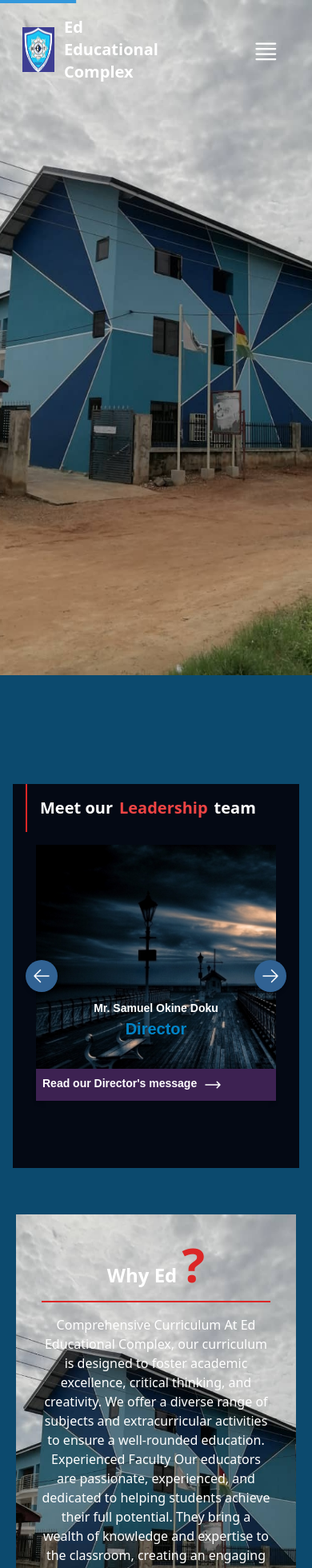
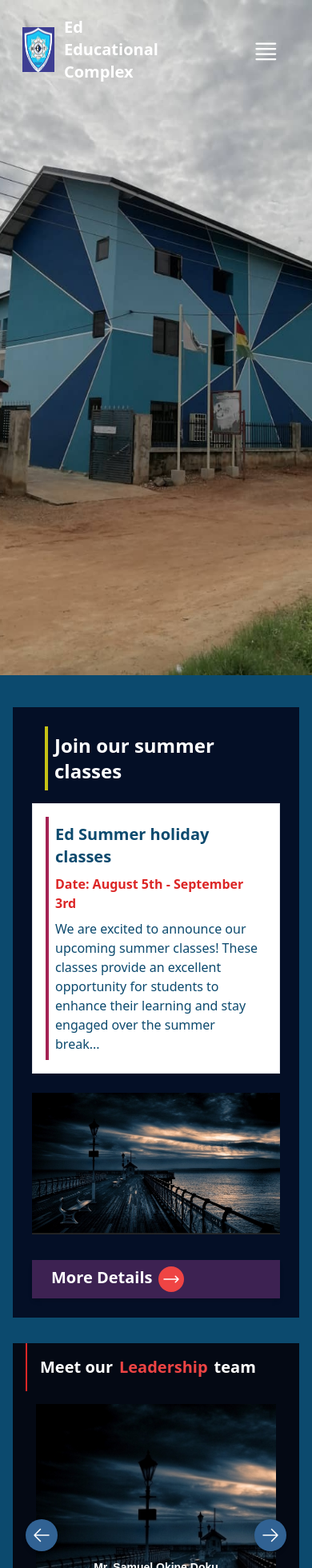
Before and after one commit to KendrickOdei/MyEdApp, a React (Vite) app: page / in a window 390 px wide. Shown: the top 1960 px of the page at 80% size. Built offline with nearby package versions, Linux system fonts and the light colour scheme.

Commit message:
Added news section

```diff
--- a/src/App.tsx
+++ b/src/App.tsx
@@ -1,5 +1,5 @@
-
-import { BrowserRouter as Router, Routes, Route, Navigate, } from 'react-router-dom';
+import { useState,useEffect, } from 'react';
+import { BrowserRouter as Router, Routes, Route, Navigate, useLocation, } from 'react-router-dom';
 import Layout from './Layouts/layouts';
 import NavBar from '../src/Components/NavBar';
 import Hero from '../src/Components/hero'; // Adjusted filename assuming correct case
@@ -14,23 +14,30 @@ import DirectorsMesssage from './pages/DirectorsMesssage';
 import './App.css';
 import './Components/header.css';
 import './index.css';
+import CustomLoadingBar from './Components/CustomLoadingBar';
 
 
 
 
 
+const App: React.FC = () => {
+  const location = useLocation();
+  const [loading, setLoading] = useState(false);
 
-function App() {
+  useEffect(() => {
+    // Start loading when location changes
+    setLoading(true);
+    const timer = setTimeout(() => {
+      setLoading(false);
+    }, 1000); // Adjust this duration to match your loading needs
 
-
+    return () => clearTimeout(timer);
+  }, [location]);
 
   return (
-
-    <Router>
-
-    <NavBar />
-
-
+    <div>
+      {loading && <CustomLoadingBar duration={1000} />}
+      <NavBar />
       <Routes>
         <Route path="/" element={<Layout><Hero /></Layout>} />
         <Route path="/DirectorsMessage" element={<DirectorsMesssage />} />
@@ -40,10 +47,8 @@ function App() {
         <Route path="/contact" element={<Layout><Contact /></Layout>} />
         <Route path="*" element={<Navigate to="/" />} />
       </Routes>
-
-    <Footer />
-  </Router>
+      <Footer />
+    </div>
   );
-}
-
+};
 export default App;
--- /dev/null
+++ b/src/Components/CustomLoadingBar.tsx
@@ -0,0 +1,26 @@
+import React, { useEffect, useState } from 'react';
+
+
+const CustomLoadingBar: React.FC<{ duration: number }> = ({ duration }) => {
+  const [progress, setProgress] = useState(0);
+
+  useEffect(() => {
+    const interval = setInterval(() => {
+      setProgress(prev => {
+        if (prev >= 100) {
+          clearInterval(interval);
+          return 100;
+        }
+        return prev + 10; // Increment progress
+      });
+    }, duration / 10); // Adjust increment rate
+
+    return () => clearInterval(interval);
+  }, [duration]);
+
+  return (
+    <div className="loading-bar" style={{ width: `${progress}%` }}></div>
+  );
+};
+
+export default CustomLoadingBar;
--- a/src/Components/LeadershipTeam.tsx
+++ b/src/Components/LeadershipTeam.tsx
@@ -1,5 +1,9 @@
 import { useState } from 'react';
 import { NavLink } from 'react-router-dom';
+import { motion } from 'framer-motion';
+
+
+
 
 export const LeadershipTeam: React.FC = () => {
   const [currentMember, setCurrentMember] = useState(0); // 0 for Mr. Samuel Okine Doku, 1 for Mr. S, 2 for Mr. M
@@ -34,7 +38,16 @@ export const LeadershipTeam: React.FC = () => {
   ];
 
   return (
-    <div
+    <motion.div
+    initial={{ y: 50, opacity: 0 }}
+    whileInView={{ y: 0, opacity: 1 }}
+    transition={{
+      delay: 0.1,
+      x: { type: "inertia", velocity: 10, stiffness: 60 },
+      opacity: { duration: 1, ease: "easeIn" },
+      duration: 0.5
+    }}
+    viewport={{ once: true }}
   className="sm:ml-8 sm:mr-8 ml-4 mr-4 relative mt-[-40px] bg-[rgb(4,9,20)] h-[480px] sm:h-[590px]"
   style={{ backgroundImage: `url(/src/assets/ED DP.png)` }}
 >
@@ -160,7 +173,7 @@ export const LeadershipTeam: React.FC = () => {
       </div>
     ))}
   </div>
-</div>
+</motion.div>
 
   );
 }
--- a/src/Components/LoadingBar.tsx
+++ /dev/null
@@ -1,31 +0,0 @@
-import React, { useEffect, useState } from 'react';
-
-
-const LoadingBar: React.FC = () => {
-  const [progress, setProgress] = useState(0);
-
-  useEffect(() => {
-    const updateProgress = () => {
-      if (progress < 100) {
-        setProgress((prev) => prev + 25); // Adjust step size
-      }
-    };
-
-    const timer = setInterval(updateProgress, 500); // Adjust interval for progress speed
-
-    return () => clearInterval(timer);
-  }, [progress]);
-
-  // Hide loading bar when progress reaches 100%
-  useEffect(() => {
-    if (progress >= 100) {
-      setTimeout(() => setProgress(0), 500); // Hide after reaching 100%
-    }
-  }, [progress]);
-
-  return (
-    <div className={`loading-bar ${progress >= 100 ? 'loaded' : 'loading'}`} style={{ transform: `scaleX(${progress / 100})` }}></div>
-  );
-};
-
-export default LoadingBar;
--- /dev/null
+++ b/src/Components/NewsSection.tsx
@@ -0,0 +1,103 @@
+import React from 'react';
+import { NavLink } from 'react-router-dom';
+import { motion } from 'framer-motion';
+
+interface NewsItemProps {
+  title: string;
+  date: string;
+  description: string;
+}
+
+const NewsItem: React.FC<NewsItemProps> = ({ title, date, description }) => (
+  <div className="mb-6 p-4 border border-gray-200  bg-white">
+     <div className="border-l-4 border-[#A42254] p-2">
+    <h2 className="text-sky-900 text-xl font-bold mb-2">{title}</h2>
+    <p className="text-red-600 mb-2 font-bold">{date}</p>
+    <p className="text-sky-900">{description}</p>
+  </div>
+
+  </div>
+
+);
+
+const NewsSection: React.FC = () => {
+  const newsItems = [
+    {
+      title: "Ed Summer holiday classes",
+      date: "Date: August 5th - September 3rd",
+      description: "We are excited to announce our upcoming summer classes! These classes provide an excellent opportunity for students to enhance their learning and stay engaged over the summer break..."
+    },
+
+    // Add more news items as needed
+  ];
+
+  return (
+    <motion.section className="p-6  md:ml-6 md:mr-6 mr-4 ml-4 bg-[#040F26] "
+    initial={{ y: 50, opacity: 0 }}
+        whileInView={{ y: 0, opacity: 1 }}
+        transition={{
+          delay: 0.1,
+          x: { type: "inertia", velocity: 10, stiffness: 60 },
+          opacity: { duration: 1, ease: "easeIn" },
+          duration: 0.5
+        }}
+        viewport={{ once: true }}
+    >
+
+      <div className='border-l-4 border-[#C6C214] ml-4'>
+      <h1 className="text-2xl font-bold mb-4 font-Poppins p-2 text-white ">Join our summer classes</h1>
+      </div>
+      <div className='md:flex'>
+
+
+      <div>
+      {newsItems.map((item, index) => (
+        <NewsItem
+          key={index}
+          title={item.title}
+          date={item.date}
+          description={item.description}
+        />
+      ))}
+      </div>
+
+      <div>
+
+
+        <img className='w-full' src="/darkHero.jpeg" alt="" />
+        <NavLink
+        to='/DirectorsMessage'
+        className="flex gap-2 mt-8 mx-auto bg-[#3D2252] text-white text-center py-2 px-4  shadow-md hover:bg-[#5b3d6b] transition-colors duration-300 "
+      >
+
+        <span className='font-bold font-Poppins text-xl ml-2'>
+        More Details
+        </span>
+        <span className='font-bold text-2xl p-1 bg-red-500 rounded-full'>
+        <svg
+            xmlns="http://www.w3.org/2000/svg"
+            fill="none"
+            viewBox="0 0 24 24"
+            strokeWidth="1.5"
+            stroke="currentColor"
+            className="size-6"
+          >
+            <path
+              strokeLinecap="round"
+              strokeLinejoin="round"
+              d="M17.25 8.25 21 12m0 0-3.75 3.75M21 12H3"
+            />
+          </svg>
+
+        </span>
+
+      </NavLink>
+      </div>
+      </div>
+
+
+    </motion.section>
+  );
+};
+
+export default NewsSection;
--- a/src/Layouts/layouts.tsx
+++ b/src/Layouts/layouts.tsx
@@ -3,7 +3,7 @@ import React from "react";
 import Director from "../Components/Director";
 
 import { LeadershipTeam } from "../Components/LeadershipTeam";
-import LoadingBar from "../Components/LoadingBar";
+import NewsSection from "../Components/NewsSection";
 
 interface Props {
   children: React.ReactNode;
@@ -13,11 +13,13 @@ const Layouts: React.FC<Props> = ({ children }) => {
 
  return (
     <div className="flex flex-col  bg-sky-900 min-h-screen ">
-     <LoadingBar/>
+
 
 
       <div className="container mx-auto py-10 flex-1 progress-bar" >{children}</div>
-      <div className="mt-32 ">
+
+      <NewsSection/>
+      <div className="mt-16 ">
       <LeadershipTeam/>
 
       </div>
--- a/src/index.css
+++ b/src/index.css
@@ -92,29 +92,13 @@ body {
   border-top-color: transparent;
 }
 
-
-/* loading bar */
-/* Loading Bar */
-/* Loading Bar */
 .loading-bar {
   position: fixed;
   top: 0;
   left: 0;
-  width: 100%;
-  height: 4px; /* Adjust height for thicker/thinner line */
-  background-color: #3498db; /* Blue color */
-  transform: scaleX(0);
-  transform-origin: left;
-  transition: transform 0.5s ease-out; /* Adjust transition timing */
-  z-index: 9999;
+  height: 4px; /* Adjust the height of the bar */
+  background-color: #3498db; /* Adjust the color of the bar */
+  transition: width 0.4s ease-out; /* Smooth transition */
+  z-index: 9999; /* Ensure it’s above other content */
 }
-
-/* When page is loading, scale the bar */
-.loading-bar.loading {
-  transform: scaleX(1);
-}
-
-/* Hide loading bar when page is loaded */
-.loading-bar.loaded {
-  transform: scaleX(0);
-}
+/* news section */
--- a/src/main.tsx
+++ b/src/main.tsx
@@ -1,13 +1,15 @@
 import React from 'react'
 import ReactDOM from 'react-dom/client'
 import App from './App.tsx'
+import { BrowserRouter as Router } from 'react-router-dom';
 
 
 ReactDOM.createRoot(document.getElementById('root')!).render(
   <React.StrictMode >
 
-
-    <App />
+   <Router>
+      <App />
+    </Router>
 
   </React.StrictMode>,
 )
--- a/src/pages/DirectorsMesssage.tsx
+++ b/src/pages/DirectorsMesssage.tsx
@@ -4,18 +4,10 @@ import  { useEffect } from "react";
 
 import { motion } from "framer-motion"
 import { useMediaQuery } from '@mui/material';
-import LoadingBar from "../Components/LoadingBar";
+
 
 
 const DirectorsMesssage = () => {
-
-
-
-
-
-
-
-
 
 
 
@@ -30,19 +22,33 @@ const DirectorsMesssage = () => {
   return (
     <>
 
-    <LoadingBar/>
 
 
 
 
 
 
-    <div className='bg-white mt-[145px] p-2  w-full'>
+
+    <motion.div className='bg-white mt-[145px] p-2  w-full'
+     initial = {{opacity: 0}}
+     animate= {{opacity: 1}}
+     exit={{opacity:0}}
+     transition={{duration:2}}
+    >
+      <div className="object-cover">
+        <img src="/darkHero.jpeg" alt=""
+        className="w-full h-full object-cover inset-0 mt-[-150px]"
+        />
+
+        <h1 className='text-2xl text-sky-900 font-bold font-poppins  border-l-4 border-red-700 py-6 p-3 mt-[-20px]'>
+            Message from our Director
+        </h1>
+      </div>
+
+
 
       <div className='ml-4'>
-      <h1 className='text-2xl text-sky-900 font-bold font-poppins  border-l-4 border-red-700 py-6 p-3'>
-            Message from our Director
-        </h1>
+
 
       </div>
       {/* Director message */}
@@ -50,18 +56,6 @@ const DirectorsMesssage = () => {
 
       >
       <figure className="md:flex  p-8 md:p-0 bg-sky-900">
-
-          <motion.img className="w-72 h-44 md:w-full md:h-full md:mt-10 md:rounded-none  mx-auto object-contain member " src="/darkHero.jpeg" alt="" width="384" height="512"
-             initial={{ opacity: 0, x: 0, y: isMediumScreen ? 0 : isSmallScreen ? 50 : 0 }}
-             animate={{ opacity: 1, x: 0, y: 0 }}
-             transition={{
-               delay: 0.2,
-               x: { type: "spring", stiffness: 60 },
-               y: { type: "spring", stiffness: 60 },
-               opacity: { duration: 1, ease: "easeIn" }
-             }}
-                />
-
 
           <div className="pt-6 md:p-8 text-center md:text-left space-y-4 md:ml-20">
           <blockquote className="text-white text-lg font-medium md:text-left text-left">
@@ -95,7 +89,7 @@ const DirectorsMesssage = () => {
       </div>
 
 
-    </div>
+    </motion.div>
     </>
 
 
```
